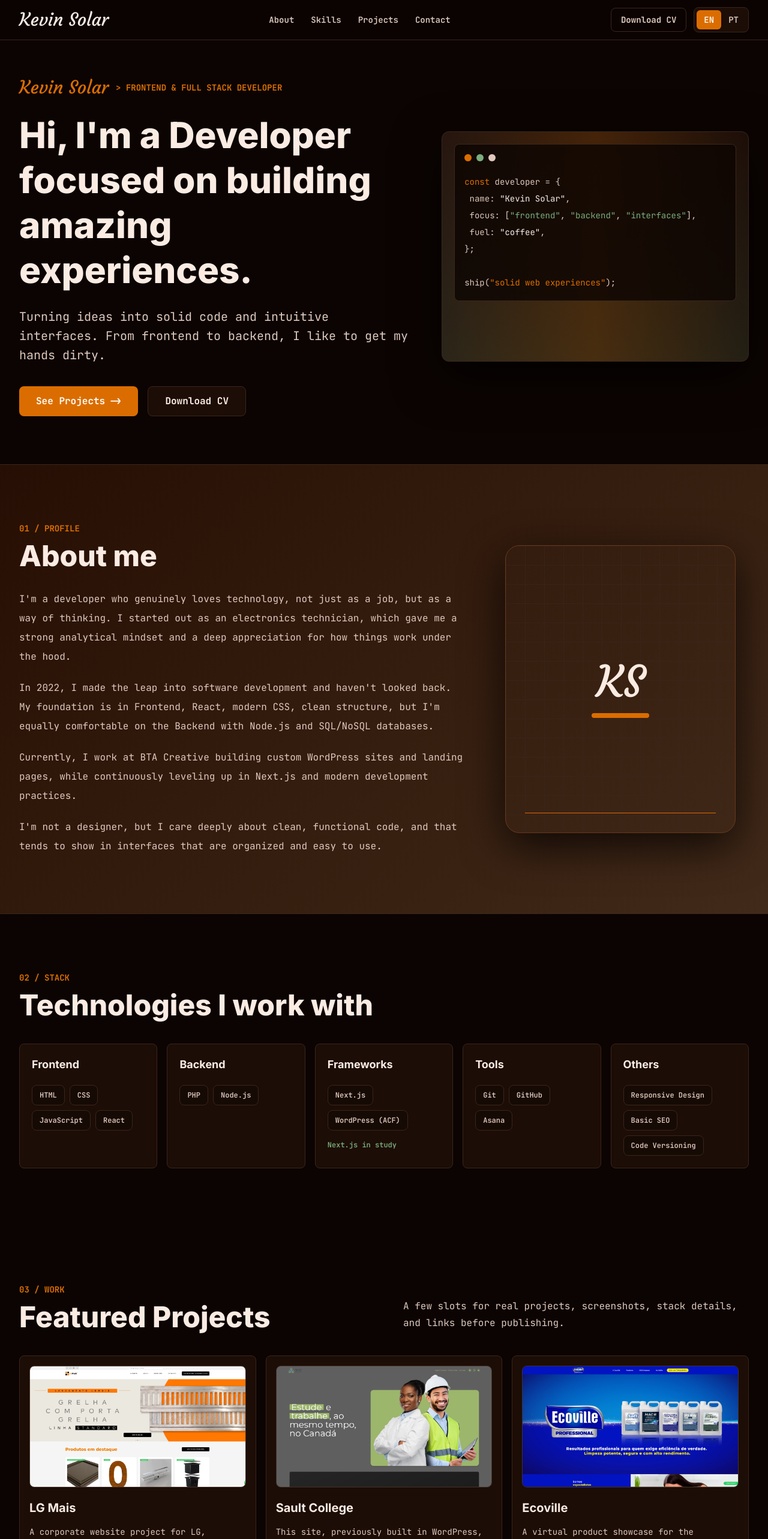
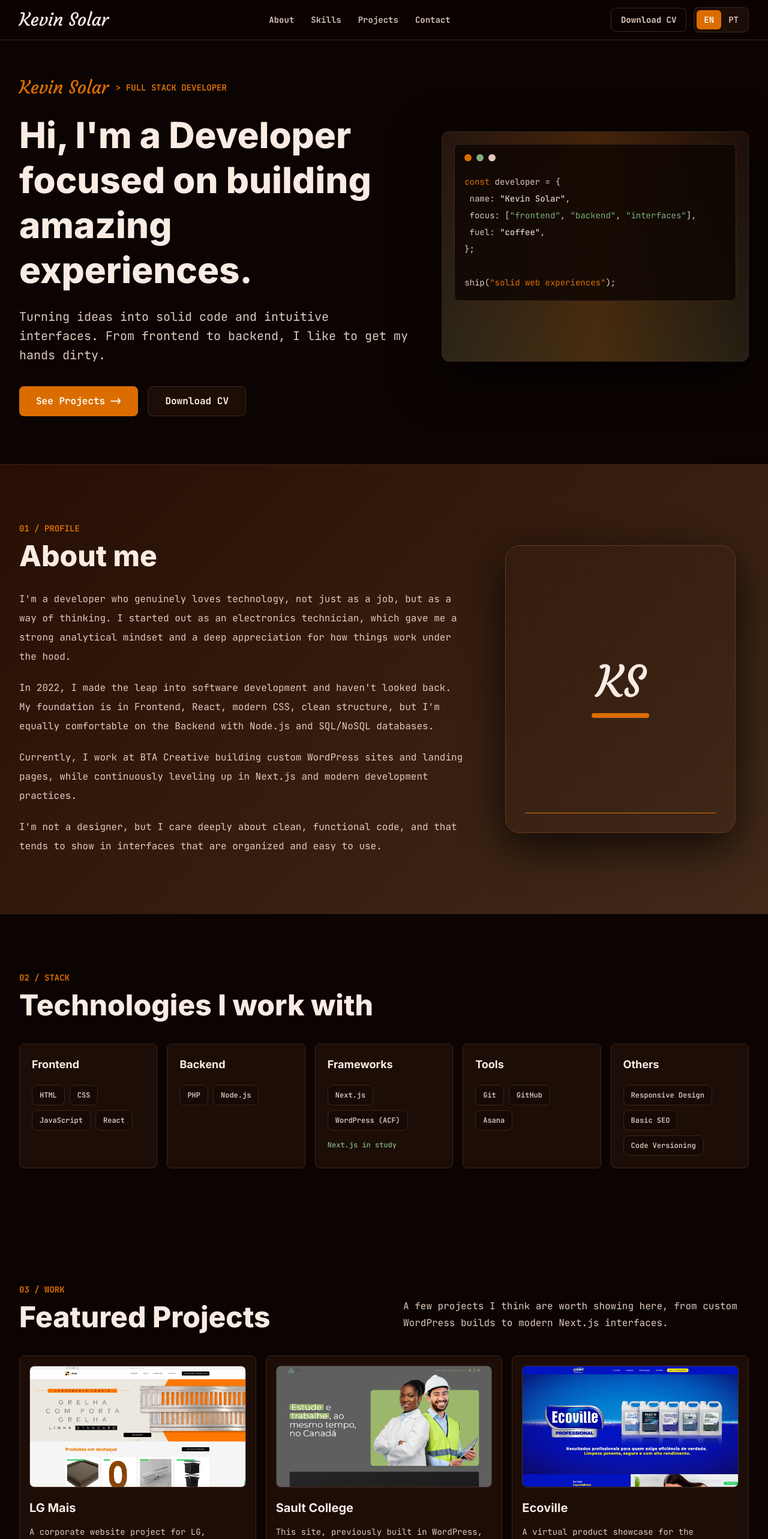
Before and after one commit to kevinsolar/portfolio, a Next.js app: page / in a window 1280 px wide. Shown: the top 2566 px of the page at 60% size. Built offline with nearby package versions, Linux system fonts and the light colour scheme.

Commit message:
Add project README and preview

```diff
--- a/app/data/portfolio.ts
+++ b/app/data/portfolio.ts
@@ -46,8 +46,8 @@ export const navItems = [
 export const hero = {
 	name: "Kevin Solar",
 	role: {
-		en: "Frontend & Full Stack Developer",
-		pt: "Desenvolvedor Frontend & Full Stack",
+		en: "Full Stack Developer",
+		pt: "Desenvolvedor Full Stack",
 	},
 	headline: {
 		en: "Hi, I'm a Developer focused on building amazing experiences.",
@@ -135,8 +135,8 @@ export const projects = {
 		pt: "Projetos em destaque",
 	},
 	intro: {
-		en: "A few slots for real projects, screenshots, stack details, and links before publishing.",
-		pt: "Alguns espaços para projetos reais, screenshots, stack e links antes de publicar.",
+		en: "A few projects I think are worth showing here, from custom WordPress builds to modern Next.js interfaces.",
+		pt: "Alguns projetos que acho interessante mostrar por aqui, de builds customizados em WordPress a interfaces modernas com Next.js.",
 	},
 	items: [
 		{
--- a/app/sections/ProjectsSection.tsx
+++ b/app/sections/ProjectsSection.tsx
@@ -22,7 +22,7 @@ export function ProjectsSection() {
 					</p>
 				</div>
 
-				<div className="project-rail -mx-5 mt-10 flex snap-x gap-4 overflow-x-auto px-5 pb-5 md:mx-0 md:grid md:grid-cols-3 md:overflow-visible md:px-0">
+				<div className="project-rail mt-10 flex snap-x gap-4 overflow-x-auto pb-5 md:grid md:grid-cols-3 md:overflow-visible md:pb-0">
 					{projects.items.map((project) => (
 						<article
 							className="flex min-w-[82%] snap-start flex-col rounded-lg border border-border bg-secondary p-4 md:min-w-0"
```
Also changed, not shown: preview.png (added), 1 other file (tests, documents, lock files or other folders).
